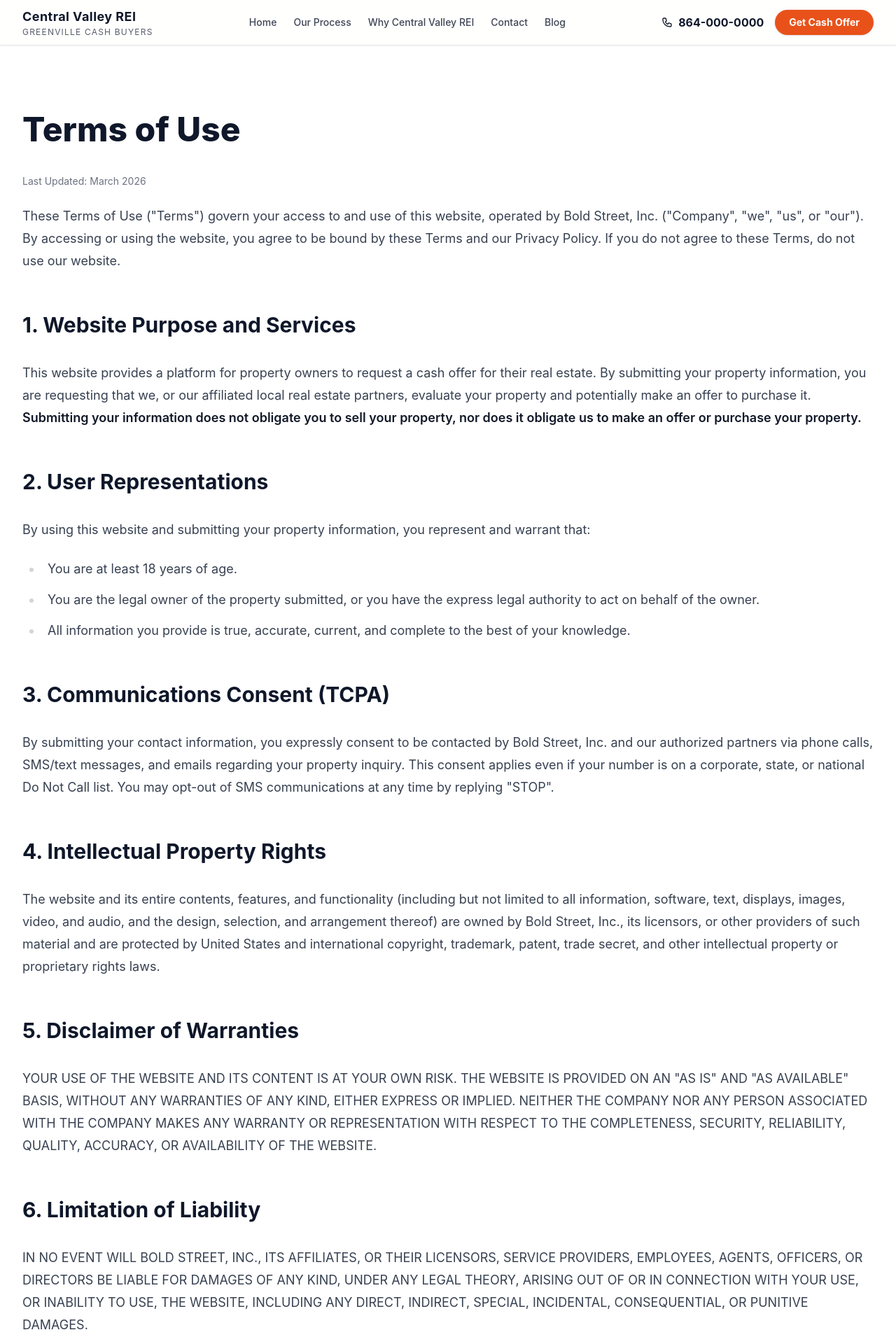
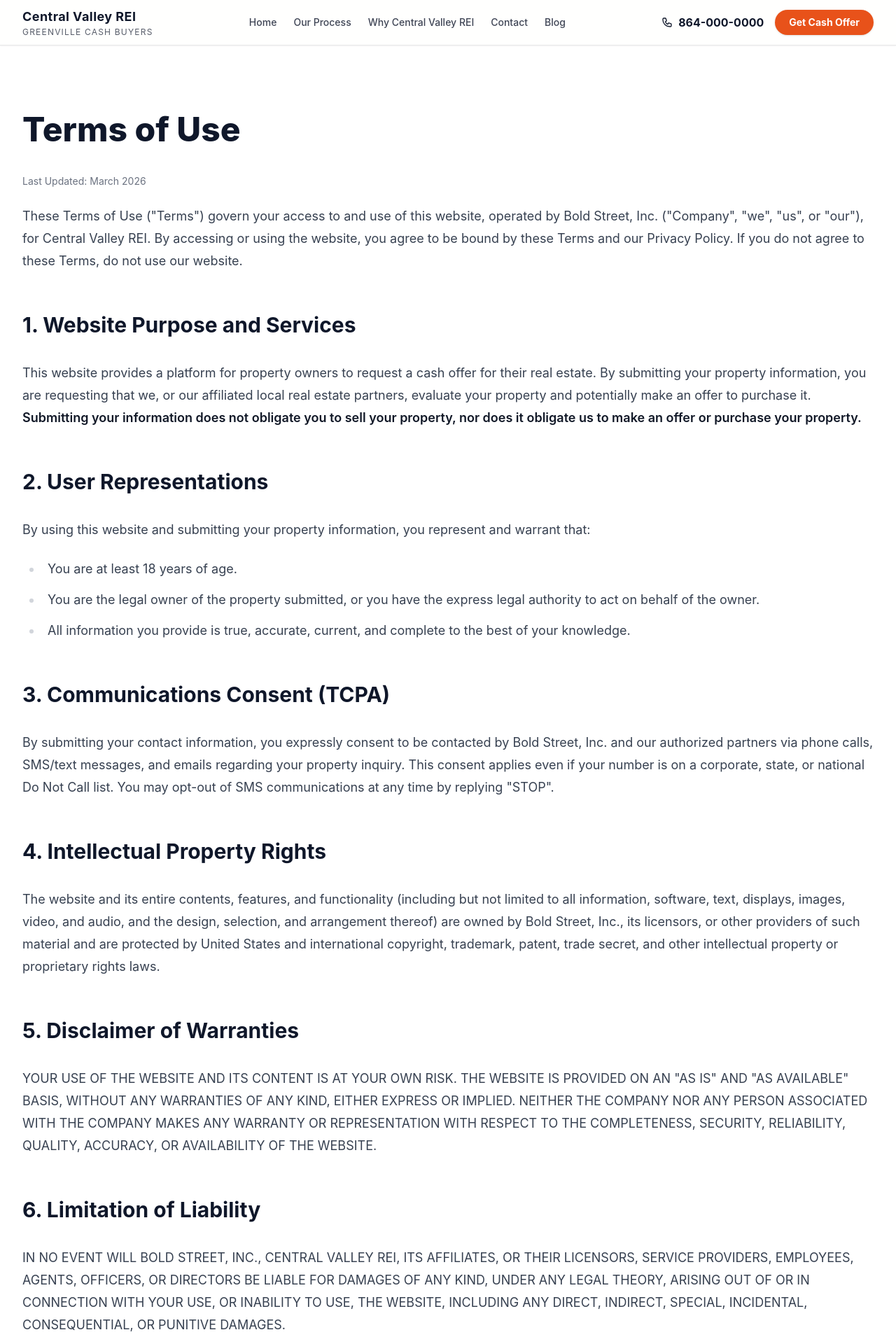
Before and after one commit to chriscfellows/bold-centralvalleyrei-greenville, a Next.js app: page /terms in a window 1280 px wide. Shown: the top 1920 px of the page at 70% size. Built offline with nearby package versions, Linux system fonts and the light colour scheme; no server answers.

Commit message:
feat: add dynamic client.name to Terms of Use and Privacy Policy

```diff
--- a/src/app/privacy/page.tsx
+++ b/src/app/privacy/page.tsx
@@ -26,7 +26,7 @@ export default async function PrivacyPage() {
           <p className="text-sm text-gray-500">Last Updated: March 2026</p>
 
           <p>
-            Bold Street, Inc. ("Company", "we", "us", or "our") respects your privacy and is committed to protecting it through our compliance with this policy. This Privacy Policy describes the types of information we may collect from you or that you may provide when you visit this website and our practices for collecting, using, maintaining, protecting, and disclosing that information.
+            {`Bold Street, Inc. ("Company", "we", "us", or "our") and ${siteConfig.siteName} respect your privacy and is committed to protecting it through our compliance with this policy. This Privacy Policy describes the types of information we may collect from you or that you may provide when you visit this website and our practices for collecting, using, maintaining, protecting, and disclosing that information.`}
           </p>
 
           <h2>1. Information We Collect</h2>
@@ -48,7 +48,7 @@ export default async function PrivacyPage() {
 
           <h2>3. SMS and Text Message Communications</h2>
           <p>
-            By providing your phone number and submitting our lead form, you expressly consent to receive text messages (SMS) from Bold Street, Inc. and our affiliated local real estate partners regarding your property inquiry. Message and data rates may apply. You may opt-out of receiving text messages at any time by replying "STOP" to any message you receive from us.
+            {`By providing your phone number and submitting our lead form, you expressly consent to receive text messages (SMS) from Bold Street, Inc. and ${siteConfig.siteName} and our affiliated local real estate partners regarding your property inquiry. Message and data rates may apply. You may opt-out of receiving text messages at any time by replying "STOP" to any message you receive from us.`}
           </p>
 
           <h2>4. Disclosure of Your Information</h2>
--- a/src/app/terms/page.tsx
+++ b/src/app/terms/page.tsx
@@ -26,7 +26,7 @@ export default async function TermsPage() {
           <p className="text-sm text-gray-500">Last Updated: March 2026</p>
 
           <p>
-            These Terms of Use ("Terms") govern your access to and use of this website, operated by Bold Street, Inc. ("Company", "we", "us", or "our"). By accessing or using the website, you agree to be bound by these Terms and our Privacy Policy. If you do not agree to these Terms, do not use our website.
+            {`These Terms of Use ("Terms") govern your access to and use of this website, operated by Bold Street, Inc. ("Company", "we", "us", or "our"), for ${siteConfig.siteName}. By accessing or using the website, you agree to be bound by these Terms and our Privacy Policy. If you do not agree to these Terms, do not use our website.`}
           </p>
 
           <h2>1. Website Purpose and Services</h2>
@@ -59,7 +59,7 @@ export default async function TermsPage() {
 
           <h2>6. Limitation of Liability</h2>
           <p>
-            IN NO EVENT WILL BOLD STREET, INC., ITS AFFILIATES, OR THEIR LICENSORS, SERVICE PROVIDERS, EMPLOYEES, AGENTS, OFFICERS, OR DIRECTORS BE LIABLE FOR DAMAGES OF ANY KIND, UNDER ANY LEGAL THEORY, ARISING OUT OF OR IN CONNECTION WITH YOUR USE, OR INABILITY TO USE, THE WEBSITE, INCLUDING ANY DIRECT, INDIRECT, SPECIAL, INCIDENTAL, CONSEQUENTIAL, OR PUNITIVE DAMAGES.
+            {`IN NO EVENT WILL BOLD STREET, INC., ${siteConfig.siteName.toUpperCase()}, ITS AFFILIATES, OR THEIR LICENSORS, SERVICE PROVIDERS, EMPLOYEES, AGENTS, OFFICERS, OR DIRECTORS BE LIABLE FOR DAMAGES OF ANY KIND, UNDER ANY LEGAL THEORY, ARISING OUT OF OR IN CONNECTION WITH YOUR USE, OR INABILITY TO USE, THE WEBSITE, INCLUDING ANY DIRECT, INDIRECT, SPECIAL, INCIDENTAL, CONSEQUENTIAL, OR PUNITIVE DAMAGES.`}
           </p>
 
           <h2>7. Governing Law and Jurisdiction</h2>
```
